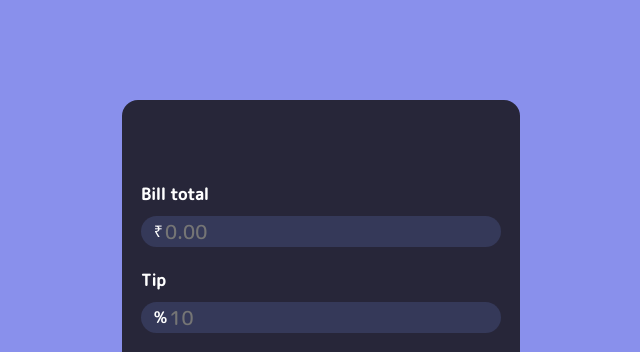
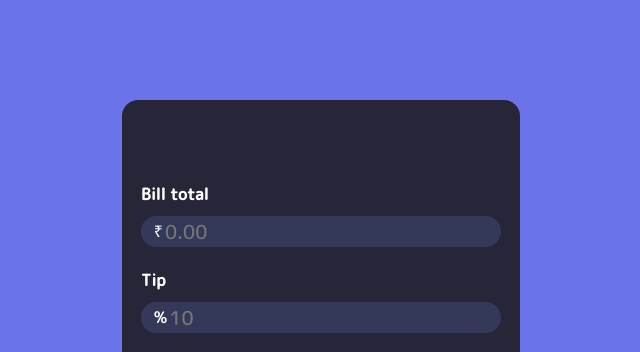
Before and after one commit to vbirla789/tip-calculator, a plain HTML site: page index.html in a window 1280 px wide. Shown: the top 352 px of the page, without its empty margins (319-959 px from the left). Drawn offline with Linux system fonts and the light colour scheme.

Commit message:
save changes

```diff
--- a/style.css
+++ b/style.css
@@ -4,7 +4,7 @@
   }
 
   body {
-    background: #8990ec;
+    background: #5962e8e2;
   }
 
   .wrapper {
```
